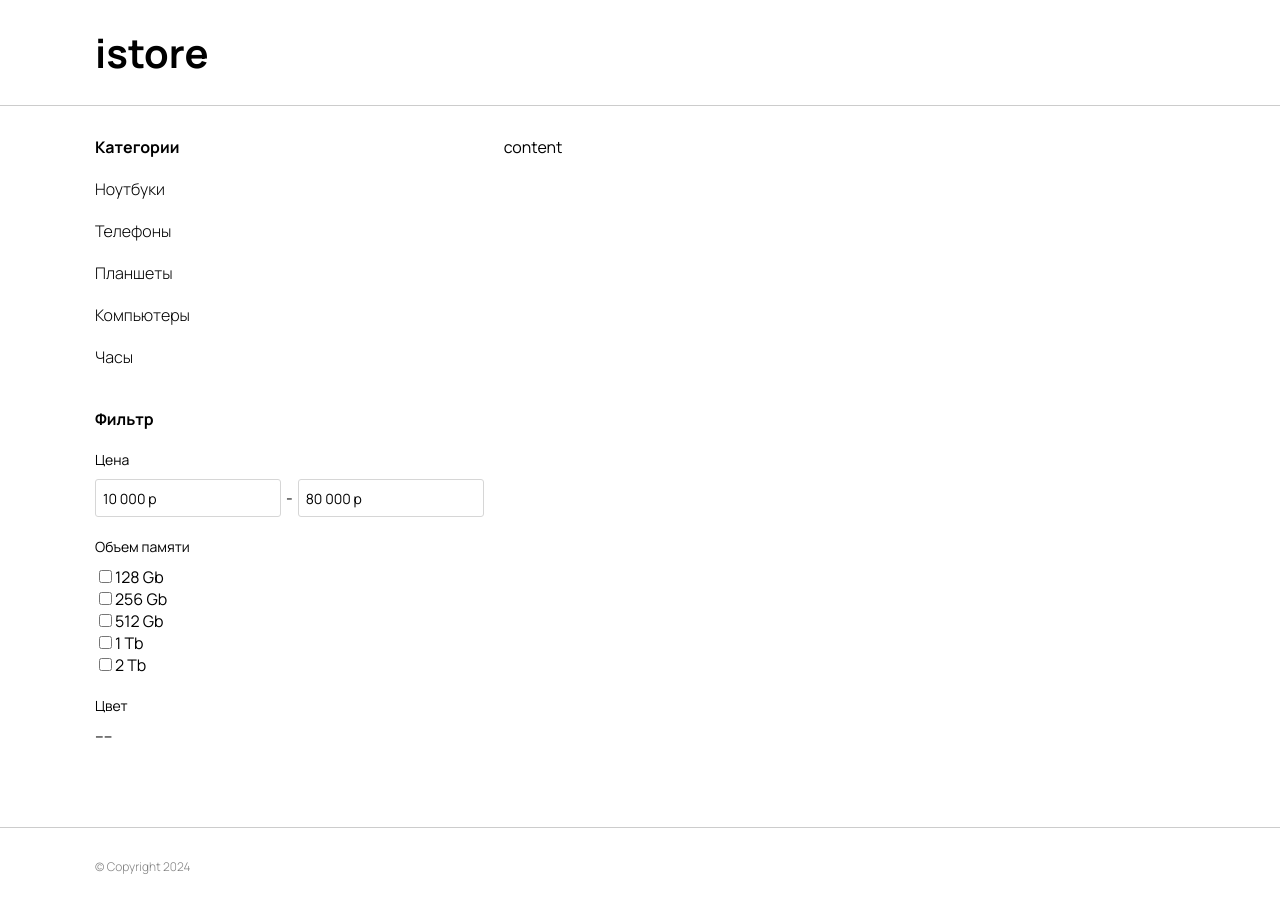
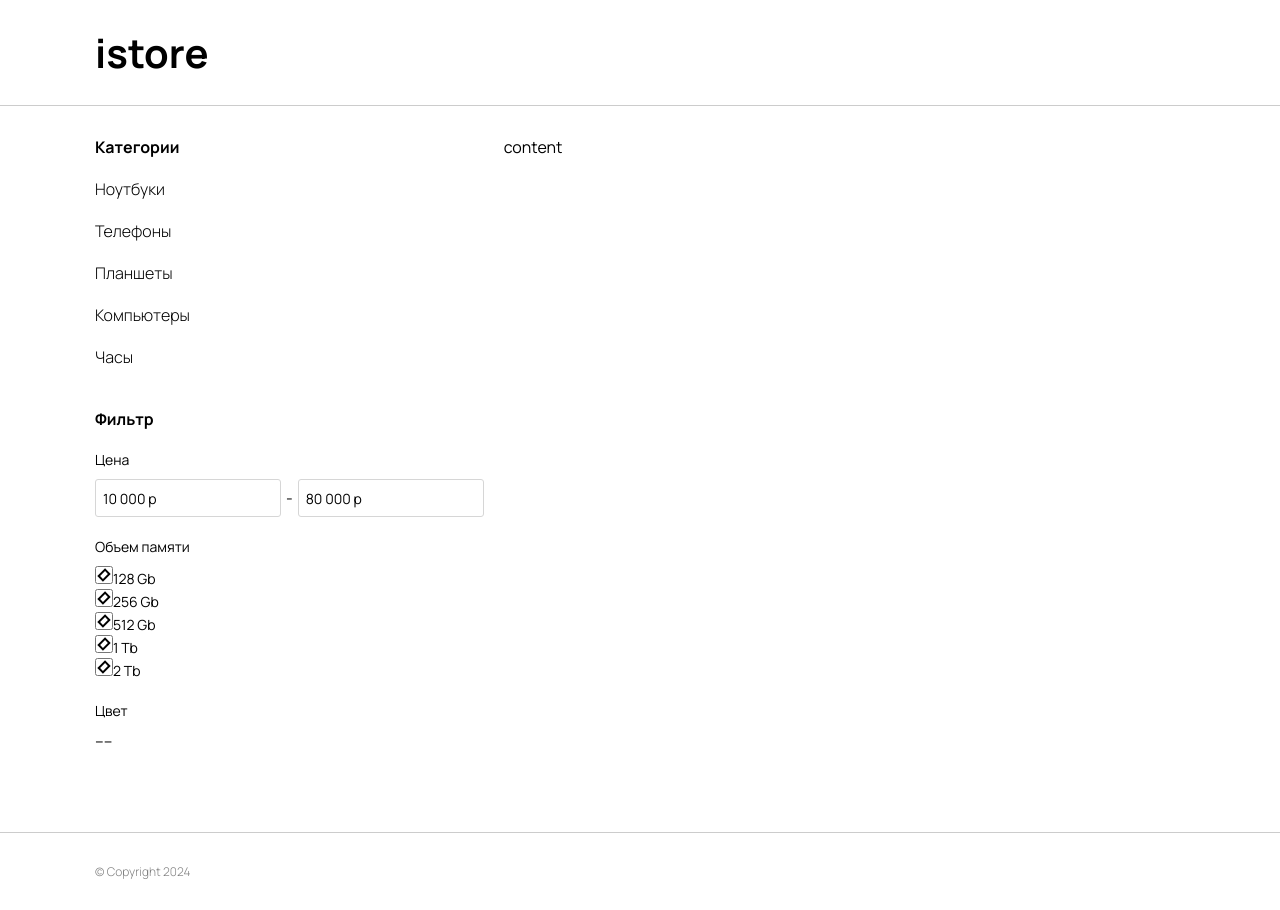
Before and after one commit to Nattyme/istore, a React (Create React App) app: page / in a window 1280 px wide. Built offline with nearby package versions, Linux system fonts and the light colour scheme.

Commit message:
checkbox base style

```diff
--- a/src/components/Checkbox/Checkbox.js
+++ b/src/components/Checkbox/Checkbox.js
@@ -3,7 +3,8 @@ import './style.css';
 const Checkbox = (props) => {
     return (
         <div className="checkbox">
-            <input type="checkbox" className="checkbox__item"/>
+            <input type="checkbox" className="checkbox__fake"/>
+            <input type="checkbox" className="checkbox__real"/>
             <span className="checkbox__title">{props.value}</span>
         </div>
     );
--- a/src/components/Checkbox/style.css
+++ b/src/components/Checkbox/style.css
@@ -0,0 +1,34 @@
+.checkbox__title {
+    font-family: var(--font-family);
+    font-weight: 400;
+    font-size: 14px;
+    color: #000;
+}
+
+.checkbox__fake {
+    position: absolute;
+    left: -100vw;
+    width: 0;
+    height: 0;
+    z-index: -99;
+}
+
+.checkbox__real {
+    margin: 0;
+    position: relative;
+    width: 18px;
+    height: 18px;
+    border: 2px solid #000;
+}
+
+.checkbox__real::after {
+    content: "";
+    position: absolute;
+    left: 50%;
+    top: 50%;
+    transform: translate(-50%, -50%) rotate(45deg);
+
+    width: 4px;
+    height: 7px;
+    border: 2px solid #000;
+}
```
